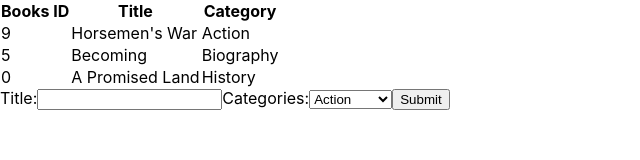
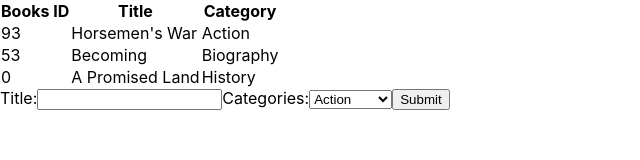
Before and after one commit to Mupa1/Bookstore, a React (Create React App) app: page / in a window 1280 px wide. Shown: the top 160 px of the page, without its empty margins (0-640 px from the left). Built offline with nearby package versions, Linux system fonts and the light colour scheme.

Commit message:
increase id value on books on initialState

```diff
--- a/src/index.js
+++ b/src/index.js
@@ -10,17 +10,17 @@
 const initialState = {
   books: [
     {
-      id: Math.floor(Math.random() * 10),
+      id: Math.floor(Math.random() * 100),
       title: 'Horsemen\'s War',
       category: 'Action',
     },
     {
-      id: Math.floor(Math.random() * 10),
+      id: Math.floor(Math.random() * 100),
       title: 'Becoming',
       category: 'Biography',
     },
     {
-      id: Math.floor(Math.random() * 10),
+      id: Math.floor(Math.random() * 100),
       title: 'A Promised Land',
       category: 'History',
     },
```
